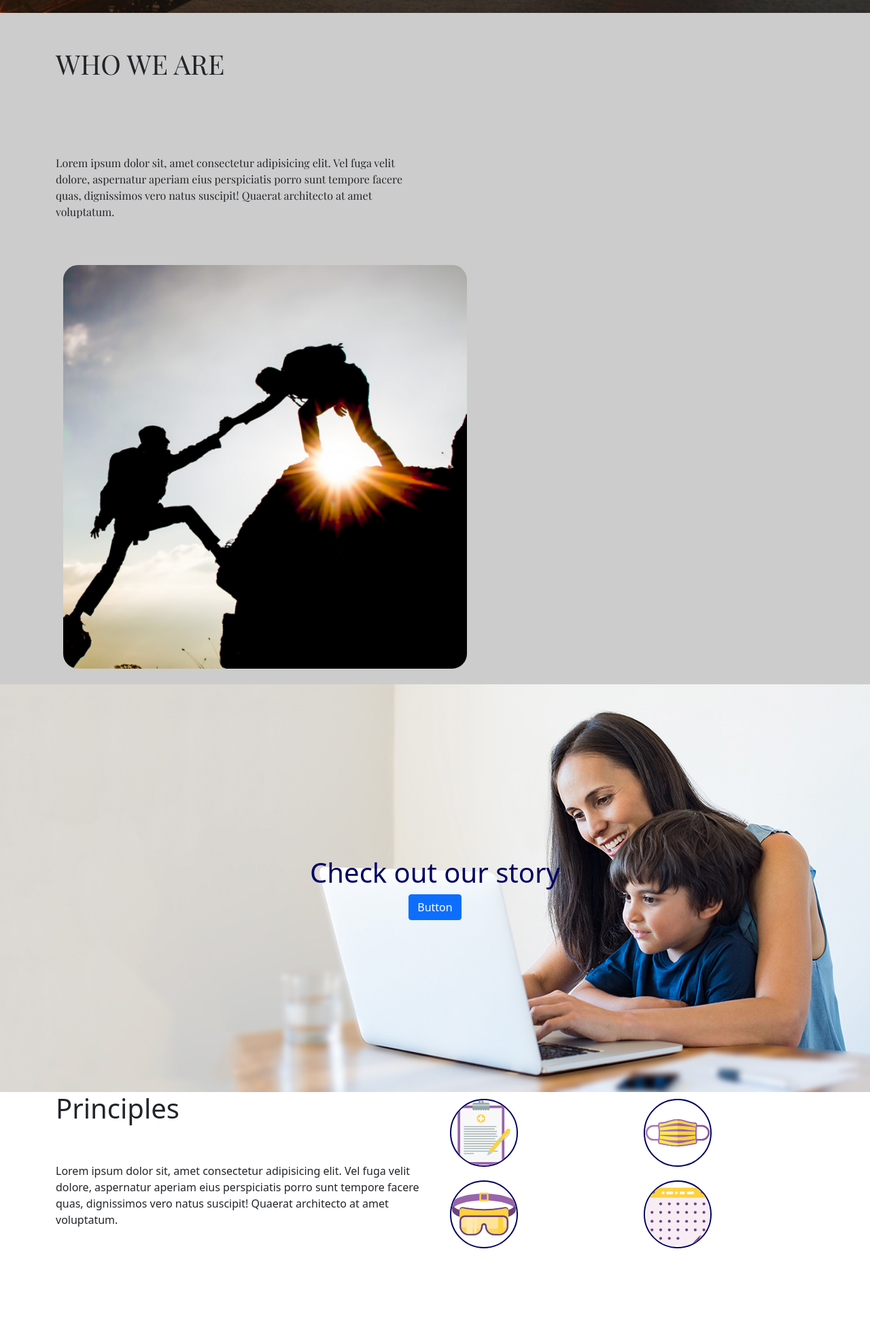
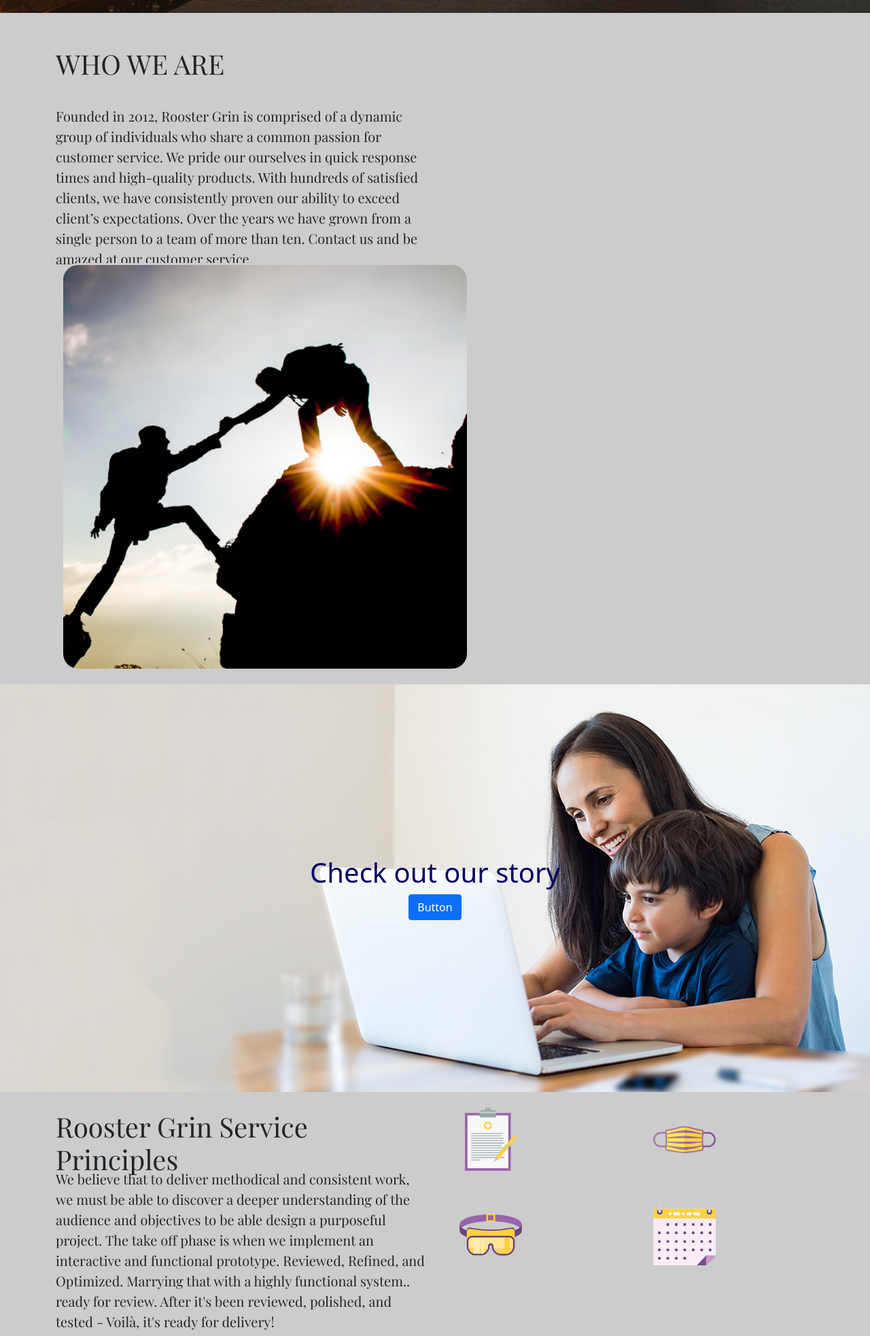
Before and after one commit to vinnyvilasboa/rooster-app, a plain HTML site: page index.html in a window 1280 px wide. Shown: the part 831-2797 px from the top of the page at 68% size. Drawn offline with nearby package versions, Linux system fonts and the light colour scheme.

Commit message:
principles

```diff
--- a/index.html
+++ b/index.html
@@ -40,10 +40,8 @@
         <div class="container">
             <div class="row ">
                 <div class="col-md-6 about-description">
-                    <h1 class="section-title"> WHO WE ARE</h1>
-                    <br> <p>Lorem ipsum dolor sit, amet consectetur adipisicing elit. Vel fuga velit dolore,
-                    aspernatur aperiam eius perspiciatis porro sunt tempore facere quas, dignissimos vero natus
-                    suscipit! Quaerat architecto at amet voluptatum.
+                    <h1 class="section-title" style="text-transform: uppercase;">Who We Are</h1>
+                    <br> <p>Founded in 2012, Rooster Grin is comprised of a dynamic group of individuals who share a common passion for customer service. We pride our ourselves in quick response times and high-quality products. With hundreds of satisfied clients, we have consistently proven our ability to exceed client’s expectations. Over the years we have grown from a single person to a team of more than ten. Contact us and be amazed at our customer service.
                     </p>
                 </div>
                 <div class="col-md-6 justify-content-end " id="about-bg" >
@@ -71,16 +69,15 @@
         <div class="container">
             <div class="row">
                 <div class="col-md-6">
-                    <h1>Principles</h1>
-                    <br></br>Lorem ipsum dolor sit, amet consectetur adipisicing elit. Vel fuga velit dolore, aspernatur
-                    aperiam eius perspiciatis porro sunt tempore facere quas, dignissimos vero natus suscipit! Quaerat
-                    architecto at amet voluptatum.
+                    <h1 class="section-title">Rooster Grin Service Principles</h1>
+                    <p>We believe that to deliver methodical and consistent work, we must be able to discover a deeper understanding of the audience and objectives to be able design a purposeful project. The take off phase is when we  implement an interactive and functional prototype. Reviewed, Refined, and Optimized. Marrying that with a highly functional system.. ready for review. After it's been reviewed, polished, and tested - Voilà, it's ready for delivery! </p>
                 </div>
 
 
                 <div class="col-md-6" id="principles-icons-bg">
                     <div class="row">
-                        <div class="col">
+                        <div class="col justify-content-end">
+
                             <img src="assets/home-expertise.svg" class="icon" alt="home-expertise">
                         </div>
                         <div class="col">
--- a/style.css
+++ b/style.css
@@ -13,6 +13,26 @@
 
 }
 
+.welcome, .rooster-hero {
+    font-family: 'Lora', serif;
+    font-family: 'Playfair Display', serif;
+}
+
+.hero {
+    flex-direction: column;
+    justify-content: center;
+    align-items: center;
+    padding: auto;
+    width: 100%;
+    min-height: 800px;
+    display: flex;
+    color: #fdfdfd
+}
+
+.hero .btn {
+    display: block;
+
+}
 /* hero fade in + lettering */
 .fade-in-text {
 
@@ -76,16 +96,9 @@
     }
 }
 
-.welcome {
-    font-family: 'Lora', serif;
-    font-family: 'Playfair Display', serif;
-}
 
-.rooster-hero {
-    font-family: 'Lora', serif;
-    font-family: 'Playfair Display', serif;
-}
 
+/* ----- about ----- */
 #about-container{
     background-color:#ccc;
 }
@@ -103,19 +116,24 @@
     border: 3px solid #ccc;
 }
 
+/* ----- about ----- */
+
 #details-bg {
     background-image: url("assets/banner-1.jpg");
 
 }
 
+
+
+
+/* ----- principles ----- */
 #principles-bg {
     min-height: 600px;
+    background-color:#ccc;
+
 }
 
-#carousel-bg {
-    min-height: 600px;
-}
-
+/* ----- team ----- */
 #team-bg {
     background-image: url("assets/banner-2.jpg");
     min-height: 600px;
@@ -123,27 +141,18 @@
     background-size: cover;
     background-position: right;
 }
+/* ----- carousel ----- */
+
+#carousel-bg {
+    min-height: 600px;
+}
+
 
 /* -------------------------------------------------------- */
 
 /* details */
 
-.hero {
-    flex-direction: column;
-    justify-content: center;
-    align-items: center;
-    /* background-color: red; */
-    padding: auto;
-    width: 100%;
-    min-height: 800px;
-    display: flex;
-    color: #fdfdfd
-}
 
-.hero .btn {
-    display: block;
-
-}
 
 
 
@@ -160,11 +169,11 @@
 
 
 .icon {
-    border-radius: 50%;
+    /* border-radius: 50%; */
     width: 100px;
     height: 100px;
-    margin: 10px;
-    border: 2px solid #000260;
+    margin: 20px;
+    border: 3px solid #ccc;
 
 }
 
@@ -182,6 +191,11 @@
     align-items: center;
 
 }
+
+p {
+    font-size: 20px;;
+}
+
 
 
 /* media-queries */
```
Also changed, not shown: assets/rooster-icon.png (added).
